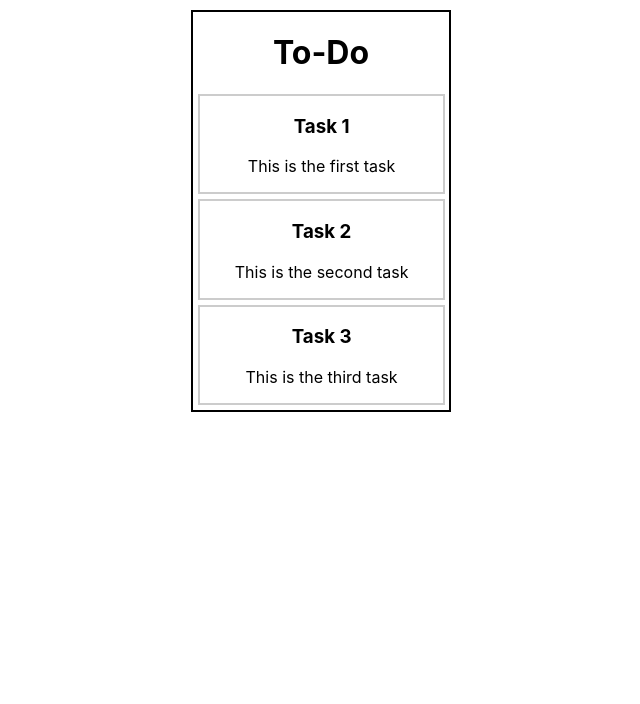
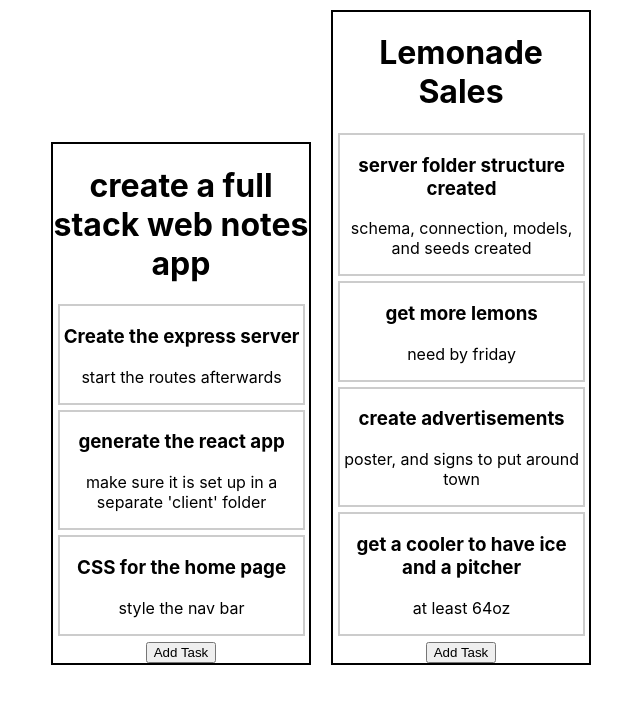
Before and after one commit to anuvytla/GetItDone, a React (Create React App) app in the folder client/: page / in a window 1280 px wide. Shown: the top 704 px of the page, without its empty margins (319-959 px from the left). Built offline with nearby package versions, Linux system fonts and the light colour scheme; the HTML template or start-up script is replaced by a standard one.

Commit message:
Add components for Dashboard and Add task and implement drag drop across multiple groups

```diff
--- a/client/src/App.js
+++ b/client/src/App.js
@@ -1,49 +1,10 @@
 import './App.css';
-import TaskGroup from './Components/TaskGroup';
-import { DragDropContext } from 'react-beautiful-dnd';
-import { useState } from 'react';
+import Dashboard from './Components/Dashboard';
 
 function App() {
-
-  const [taskList, setTaskList] = useState([
-    {
-      id: "1",
-      title:"Task 1",
-      description:"This is the first task"
-    },
-    {
-      id: "2",
-      title:"Task 2",
-      description:"This is the second task"
-    },
-    {
-      id: "3",
-      title:"Task 3",
-      description:"This is the third task"
-    },
-  ]);
-
-  const onDragEnd = result => {
-    const { destination, source } = result;
-    if(!destination) {
-      return;
-    }
-
-    if(destination.droppableId === source.droppableId && destination.index === source.index ) {
-      return;
-    }
-
-    const newTaskList = Array.from(taskList);
-    newTaskList.splice(source.index, 1);
-    newTaskList.splice(destination.index, 0, taskList[source.index]);
-    setTaskList(newTaskList);
-  }
-
   return (
     <div className="App">
-      <DragDropContext onDragEnd={onDragEnd}>
-        <TaskGroup title='To-Do' tasks={taskList} groupId='To-Do'/>
-      </DragDropContext>
+      <Dashboard/>
     </div>
   );
 }
--- /dev/null
+++ b/client/src/Components/AddTask/index.js
@@ -0,0 +1,11 @@
+import './index.css'
+
+const AddTask = () => {
+    return (
+        <>
+        <button>Add Task</button>
+        </>
+    )
+}
+
+export default AddTask
--- /dev/null
+++ b/client/src/Components/Dashboard/index.js
@@ -0,0 +1,117 @@
+import './index.css'
+import TaskGroup from '../../Components/TaskGroup';
+import { DragDropContext } from 'react-beautiful-dnd';
+import { useState } from 'react';
+
+const Dashboard = () => {
+
+    const [taskBoards, setTaskBoards] = useState({
+        "1" : {
+                id: "1",
+                title: "create a full stack web notes app",
+                description: "make sure to find a creative name",
+                tasks: [
+                    {
+                        id: "1",
+                        title: "Create the express server",
+                        description: "start the routes afterwards",
+                        urgency: 1,
+                        board_id: 1,
+                    },
+                    {
+                        id: "2",
+                        title: "generate the react app",
+                        description: "make sure it is set up in a separate 'client' folder",
+                        urgency: 1,
+                        board_id: 1,
+                    },
+                    {
+                        id: "3",
+                        title: "CSS for the home page",
+                        description: "style the nav bar",
+                        urgency: 2,
+                        board_id: 1,
+                    },
+                ]
+            },
+        "2" : {
+                id: "2",
+                title: "Lemonade Sales",
+                description: "tracking all tasks for lemonade stand",
+                tasks: [
+                    {
+                        id: "4",
+                        title: "server folder structure created",
+                        description: "schema, connection, models, and seeds created",
+                        urgency: 3,
+                        board_id: 2,
+                    },
+                    {
+                        id: "5",
+                        title: "get more lemons",
+                        description: "need by friday",
+                        urgency: 1,
+                        board_id: 2,
+                    },
+                    {
+                        id: "6",
+                        title: "create advertisements",
+                        description: "poster, and signs to put around town",
+                        urgency: 1,
+                        board_id: 2,
+                    },
+                    {
+                        id: "7",
+                        title: "get a cooler to have ice and a pitcher",
+                        description: "at least 64oz",
+                        urgency: 2,
+                        board_id: 2,
+                    },
+                ]
+            }
+    })
+
+      const onDragEnd = result => {
+        const { destination, source } = result;
+        if(!destination) {
+          return;
+        }
+
+        let sourceBoardId = source.droppableId;
+        let destinationBoardId = destination.droppableId;
+
+        if(sourceBoardId === destinationBoardId && destination.index === source.index ) {
+          return;
+        }
+
+        let sourceBoard = taskBoards[sourceBoardId];
+        let destinationBoard = taskBoards[destinationBoardId];
+
+        let sourceBoardTasks = Array.from(sourceBoard.tasks);
+        let [movedTask] = sourceBoardTasks.splice(source.index, 1);
+
+        let destinationBoardTasks = Array.from(destinationBoard.tasks);
+        destinationBoardTasks.splice(destination.index, 0, movedTask);
+
+        let updatedSourceBoard = {...sourceBoard, tasks: sourceBoardTasks};
+        let updatedDestinationBoard = {...destinationBoard, tasks: destinationBoardTasks};
+
+        const updatedTaskBoards = {...taskBoards, [sourceBoardId]: updatedSourceBoard, [destinationBoardId]: updatedDestinationBoard};
+
+        setTaskBoards(updatedTaskBoards);
+      }
+
+    return (
+        <>
+        <DragDropContext onDragEnd={onDragEnd}>
+            {
+                Object.keys(taskBoards).map(function(taskBoardId) {
+                    return <TaskGroup key={taskBoardId} taskBoard={taskBoards[taskBoardId]} boardId={taskBoardId}/>
+                })
+            }
+        </DragDropContext>
+        </>
+    )
+}
+
+export default Dashboard;
--- a/client/src/Components/TaskGroup/index.js
+++ b/client/src/Components/TaskGroup/index.js
@@ -1,23 +1,26 @@
 import Task from '../Task';
+import AddTask from '../AddTask';
 import './index.css';
 import { Droppable } from 'react-beautiful-dnd';
 
-const TaskGroup = ({title, tasks, groupId}) => {
+const TaskGroup = ({taskBoard, boardId}) => {
     return(
         <>
         <div className='task-group'>
-        <h1>{title}</h1>
-        <Droppable droppableId={groupId}>
+        <h1>{taskBoard.title}</h1>
+        <Droppable droppableId={boardId}>
             {(provided) => (
                 <div ref={provided.innerRef}
                     {...provided.droppableProps}
                 >
-                    {tasks.map((item, index) => (
+                    {taskBoard.tasks.map((item, index) => (
                         <Task task={item} key={item.id} index={index}/>
                     ))}
+                    {provided.placeholder}
                 </div>
             )}
         </Droppable>
+        <AddTask/>
         </div>
         </>
     )
```
Also changed, not shown: client/src/Components/AddTask/index.css (added), client/src/Components/Dashboard/index.css (added).
